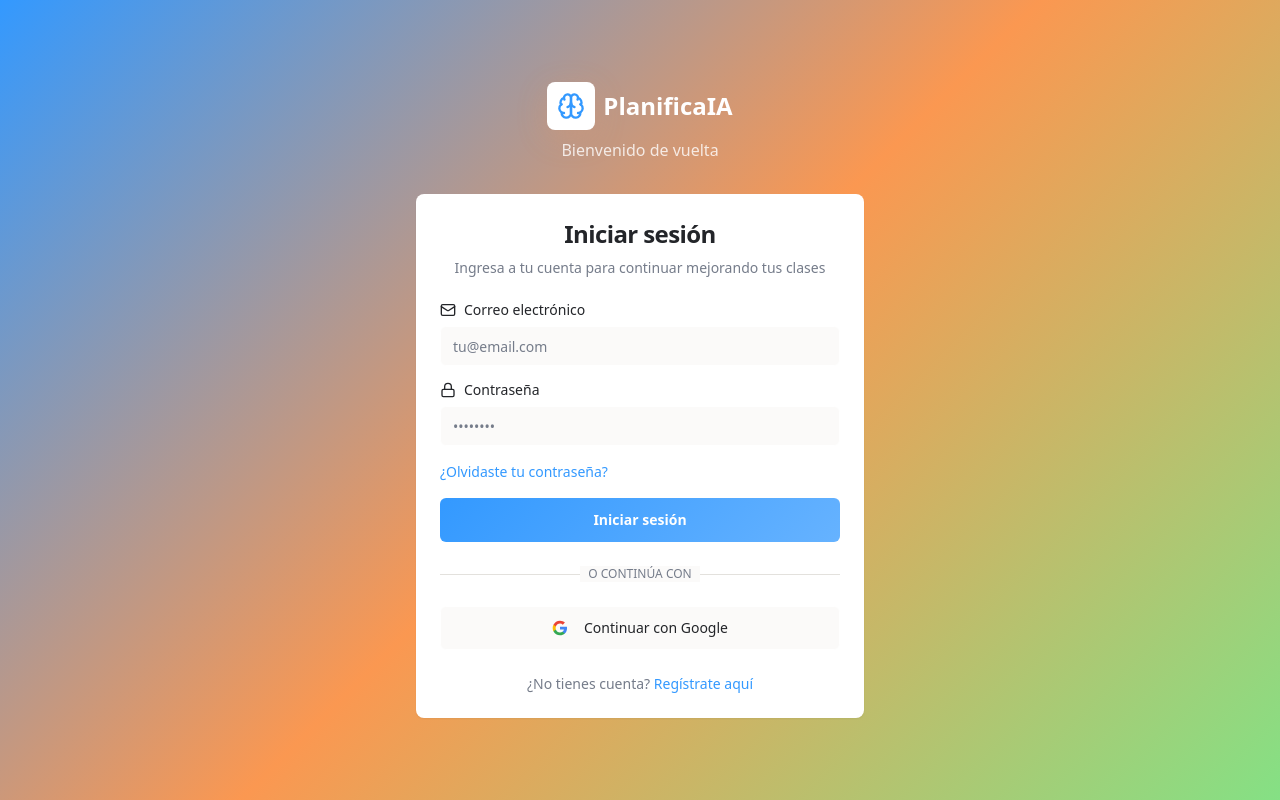
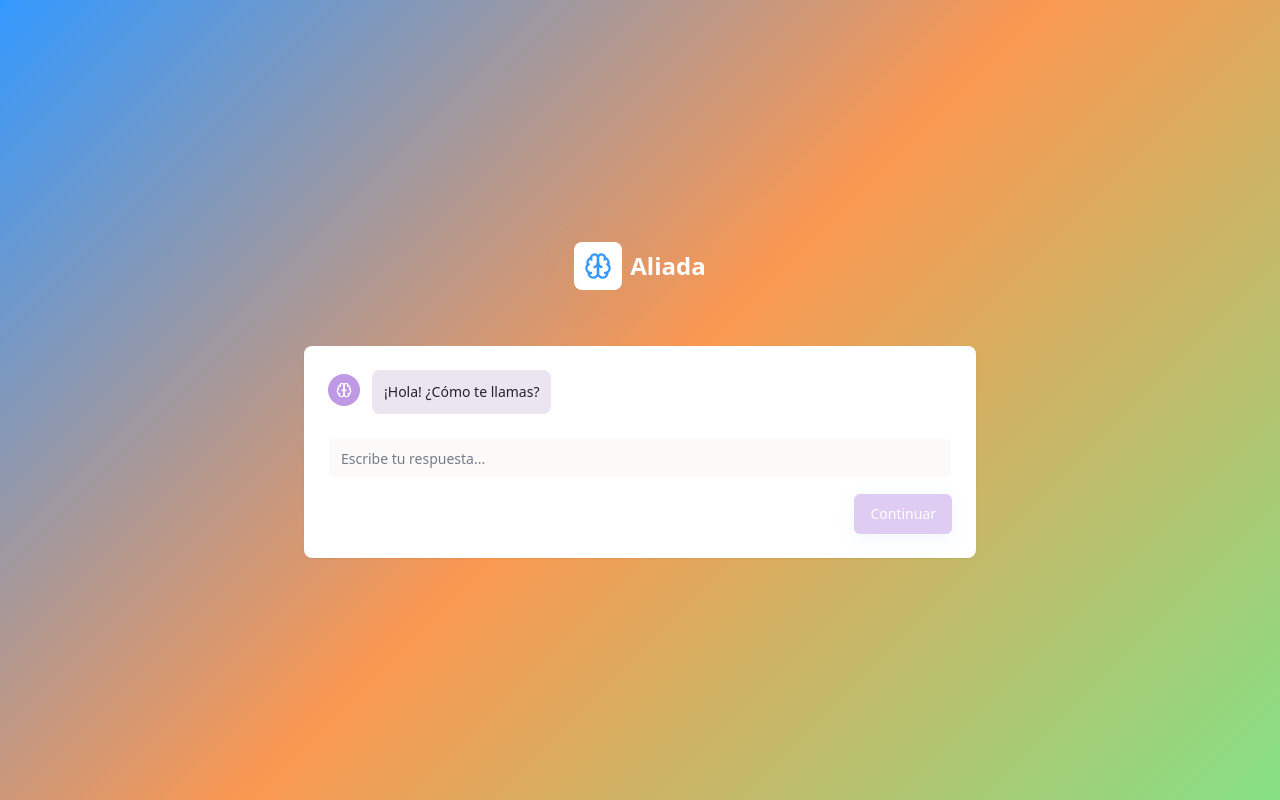
Before and after one commit to alessandra-aguado/class-listen-learn, a React (Vite) app: page / in a window 1280 px wide. Built offline with nearby package versions, Linux system fonts and the light colour scheme.

Commit message:
Refactor: Remove login, start with onboarding
The login page has been removed. The application now starts directly with the conversational onboarding flow, beginning with the "Hola! ¿Cómo te llamas?" question.

```diff
--- a/src/App.tsx
+++ b/src/App.tsx
@@ -23,7 +23,7 @@ const App = () => (
       <Sonner />
       <BrowserRouter>
         <Routes>
-          <Route path="/" element={<Login />} />
+          <Route path="/" element={<ConversationalOnboarding />} />
           <Route path="/login" element={<Login />} />
           <Route path="/register" element={<Register />} />
           <Route path="/onboarding" element={<Onboarding />} />
--- a/src/pages/ChatGPTInterface.tsx
+++ b/src/pages/ChatGPTInterface.tsx
@@ -15,7 +15,7 @@ const ChatGPTInterface = () => {
   const [messages, setMessages] = useState<ChatMessage[]>([
     {
       type: 'aliada',
-      content: 'Hola, soy Aliada, tu asistente de IA educativa. ¿Cómo puedo ayudarte hoy?\n\nPuedes preguntarme sobre planificación de clases, metodologías de enseñanza, o subir el audio de una clase para que la analice.',
+      content: 'Hola, soy Aliada. ¿Cómo puedo ayudarte hoy?\n\nPuedes preguntarme sobre planificación de clases, metodologías de enseñanza, o subir el audio de una clase para que la analice.',
       timestamp: new Date()
     }
   ]);
--- a/src/pages/ConversationalOnboarding.tsx
+++ b/src/pages/ConversationalOnboarding.tsx
@@ -204,7 +204,7 @@ const ConversationalOnboarding = () => {
             <div className="w-12 h-12 bg-white rounded-lg flex items-center justify-center shadow-warm">
               <Brain className="w-7 h-7 text-primary" />
             </div>
-            <span className="text-2xl font-bold text-white">PlanificaIA</span>
+            <span className="text-2xl font-bold text-white">Aliada</span>
           </Link>
         </div>
 
```
